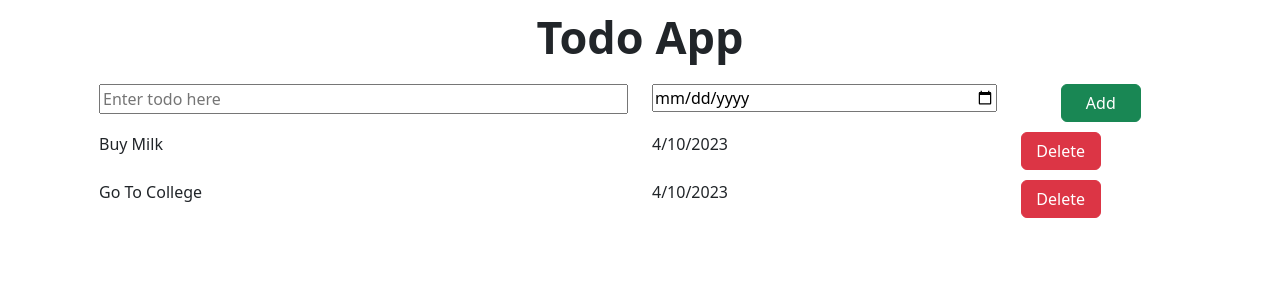
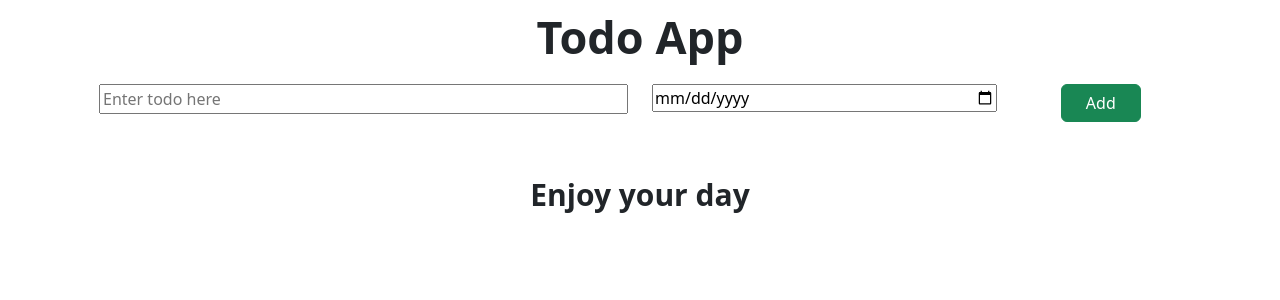
Before and after one commit to Deepanshi1523/TaskTracer, a React (Vite) app: page / in a window 1280 px wide. Shown: the top 300 px of the page. Built offline with nearby package versions, Linux system fonts and the light colour scheme.

Commit message:
made full todo app using react

```diff
--- a/src/App.jsx
+++ b/src/App.jsx
@@ -2,34 +2,31 @@
 import AddTodo from "./components/AddTodo";
 import AppName from "./components/AppName";
 import TodoItems from "./components/TodoItems";
+import WelcomeMessage from "./components/WelcomeMessage";
 import "./App.css";
 
 
 function App() {
-  const initialTodoItems=[
-    {
-      name:"Buy Milk",
-      dueDate:"4/10/2023"
-    },
-    {
-      name:"Go To College",
-      dueDate:"4/10/2023"
-    },
-  ];
 
-  const [todoItems, setTodoItems]=useState(initialTodoItems);
+  const [todoItems, setTodoItems]=useState([]);
 
   const handleNewItem=(itemName, itemDueDate)=>{
-    console.log(`New Item Added: ${itemName} Date: ${itemDate}`);
+    console.log(`New Item Added: ${itemName} Date: ${itemDueDate}`);
     const newTodoItems=[...todoItems, {name:itemName,
     dueDate:itemDueDate}];
     setTodoItems(newTodoItems);
   };
 
+  const handleDeleteItem=(todoItemName)=>{
+    const newTodoItems=todoItems.filter((item)=>item.name!==todoItemName);
+    setTodoItems(newTodoItems);
+  }
+
   return <center className="todo-container">
     <AppName/>
     <AddTodo onNewItem={handleNewItem}/>
-    <TodoItems todoItems={todoItems}/>
+    {todoItems.length===0 && <WelcomeMessage/>}
+    <TodoItems todoItems={todoItems} onDeleteClick={handleDeleteItem}/>
   </center>
 }
 
--- a/src/components/TodoItem.jsx
+++ b/src/components/TodoItem.jsx
@@ -1,11 +1,11 @@
-function TodoItem({todoName, todoDate}){
+function TodoItem({todoName, todoDate, onDeleteClick}){
   return (
     <div className="container">
       <div className="row kg-row">
         <div className="col-6">{todoName}</div>
         <div className="col-4">{todoDate}</div>
         <div className="col-2">
-          <button type="button" class="btn btn-danger kg-button">Delete</button>
+          <button type="button" class="btn btn-danger kg-button" onClick={()=>onDeleteClick(todoName)}>Delete</button>
         </div>
       </div>
     </div>
--- a/src/components/TodoItems.jsx
+++ b/src/components/TodoItems.jsx
@@ -1,9 +1,9 @@
 import TodoItem from "./TodoItem";
 import styles from "./TodoItems.module.css";
-const TodoItems=({todoItems})=>{
+const TodoItems=({todoItems, onDeleteClick})=>{
   return (
     <div className={styles.itemsContainer}>
-      {todoItems.map(item=> <TodoItem todoDate={item.dueDate} todoName={item.name}/>)}
+      {todoItems.map(item=> <TodoItem todoDate={item.dueDate} todoName={item.name} onDeleteClick={onDeleteClick}/>)}
     </div>
   );
 }
--- /dev/null
+++ b/src/components/WelcomeMessage.jsx
@@ -0,0 +1,7 @@
+import styles from "./WelcomeMessage.module.css";
+
+const WelcomeMessage = () =>{
+  return <p className={styles.welcome}>Enjoy your day</p>
+};
+
+export default WelcomeMessage;
--- /dev/null
+++ b/src/components/WelcomeMessage.module.css
@@ -0,0 +1,5 @@
+.welcome{
+  font-size: 30px;
+  margin-top: 50px;
+  font-weight: 600;
+}
```
